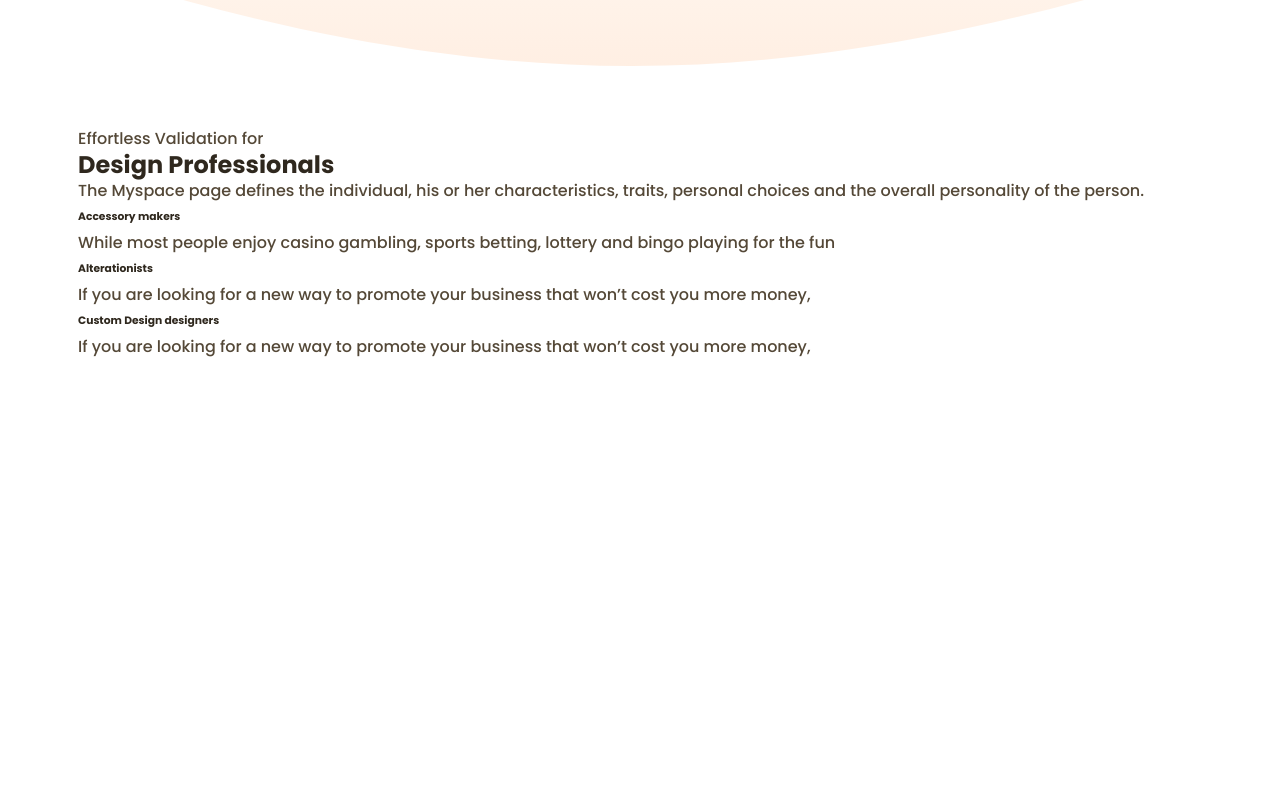
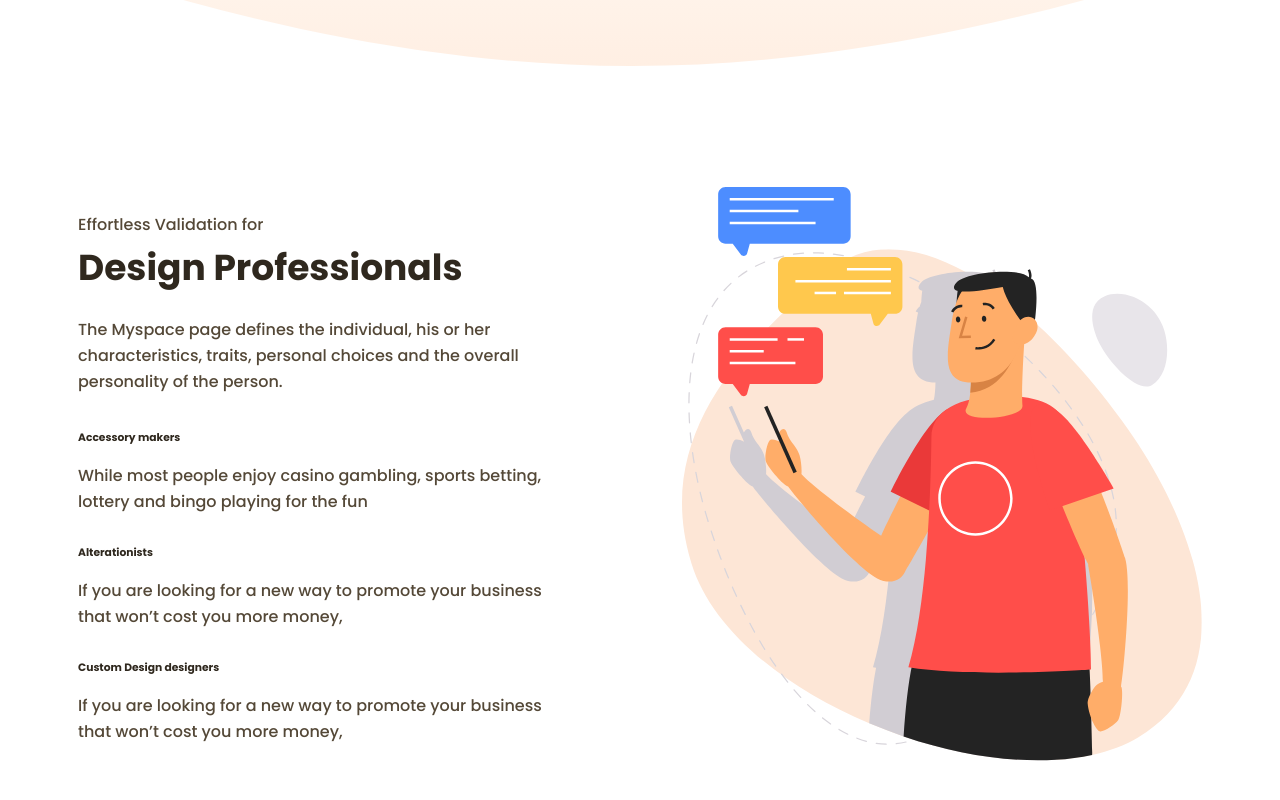
Before and after one commit to Vidiborets0012/Productly, a plain HTML site: page index.html in a window 1280 px wide. Shown: the part 1219-2019 px from the top of the page. Before the commit the page ends 1605 px from the top, so only its background shows below. Drawn offline with nearby package versions, Linux system fonts and the light colour scheme.

Commit message:
add styles for the Design Professionals block in the direction section

```diff
--- a/css/style.css
+++ b/css/style.css
@@ -224,3 +224,41 @@ margin-left: 24px;
   width: 175px;
   margin: 0 auto;
 }
+
+.direction {
+  padding: 60px 0 80px;
+}
+
+.direction-item {
+  display: flex;
+  justify-content: space-between;
+}
+
+.direction-item-content {
+  padding: 26px 0 17px;
+  max-width: 486px;
+}
+
+.direction-item-pretitle {
+  padding-bottom: 3px;
+}
+
+.direction-item-title {
+  font-weight: 700;
+  font-size: 36px;
+  line-height: 54px;
+  margin-bottom: 22px;
+}
+
+.direction-item-title-text {
+  margin-bottom: 30px;
+}
+
+.direction-item-text:not(:last-child) {
+  margin-bottom: 25px;
+}
+
+.direction-item-subtitle {
+  font-weight: 700;
+  margin-bottom: 12px;
+}
--- a/index.html
+++ b/index.html
@@ -100,8 +100,8 @@
         <div class="direction-item">
           <div class="direction-item-content">
             <p class="direction-item-pretitle">Effortless Validation for</p>
-            <h2 class="direction-title title">Design Professionals</h2>
-            <p class="direction-item-text">
+            <h2 class="direction-item-title title">Design Professionals</h2>
+            <p class="direction-item-title-text">
               The Myspace page defines the individual, his or her characteristics, traits, personal
               choices and the overall personality of the person.
             </p>
@@ -121,7 +121,7 @@
               money,
             </p>
           </div>
-          <img class="direction-item-img" src="images/direction-1svg" alt="" />
+          <img class="direction-item-img" src="images/direction-1.svg" alt="" />
         </div>
       </div>
     </section>
```
